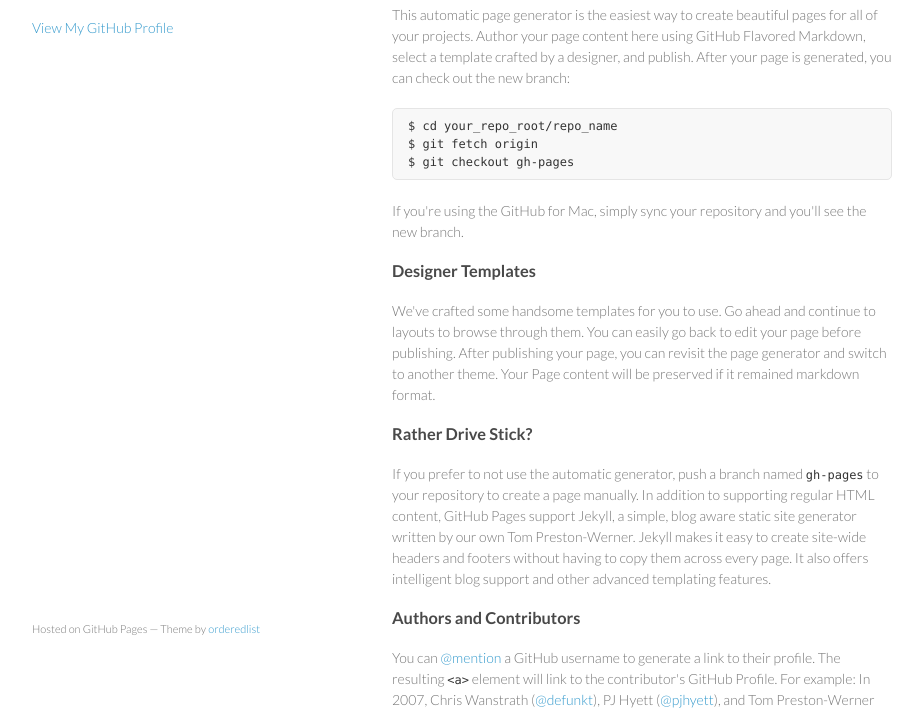
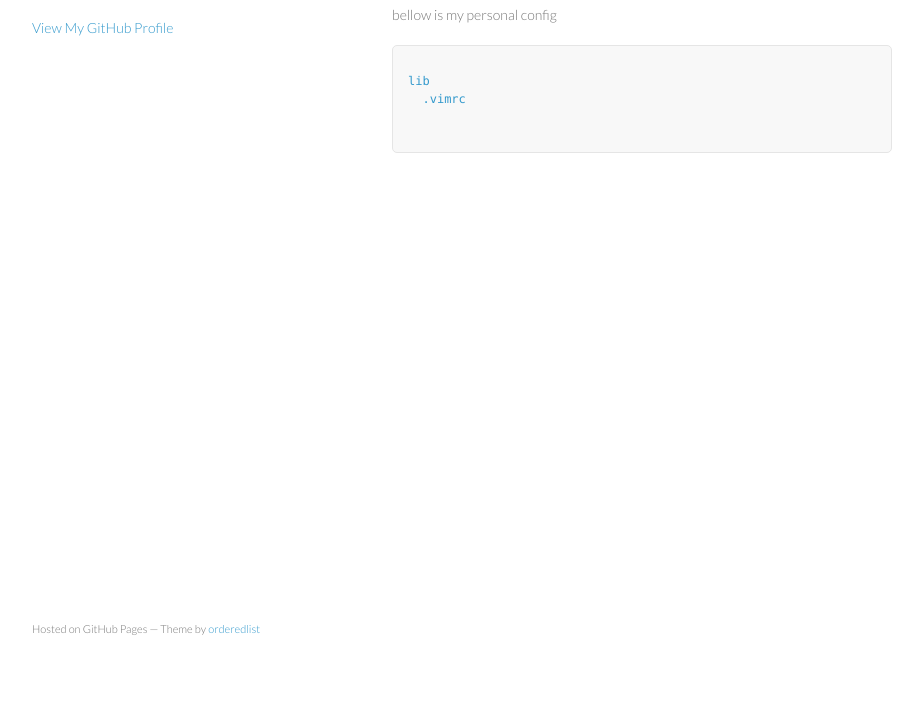
Before and after one commit to tanna88/tannauit.github.io, a plain HTML site: page index.html in a window 1280 px wide. Shown: the part 92-802 px from the top of the page, without its empty margins (178-1101 px from the left). Drawn offline with Linux system fonts and the light colour scheme.

Commit message:
[f] add my vimrc

```diff
--- a/index.html
+++ b/index.html
@@ -18,42 +18,23 @@
         <h1>Tannauit</h1>
         <p></p>
 
-
         <p class="view"><a href="https://github.com/tannauit">View My GitHub Profile</a></p>
 
       </header>
       <section>
         <h3>
-<a name="welcome-to-github-pages" class="anchor" href="#welcome-to-github-pages"><span class="octicon octicon-link"></span></a>Welcome to GitHub Pages.</h3>
+          <a name="welcome-to-github-pages" class="anchor" href="#welcome-to-github-pages"><span class="octicon octicon-link"></span></a>Welcome to GitHub Pages.
+        </h3>
+        <p>
+          bellow is my personal config
+        </p>
+        <pre>
+          <code>
+<a href='/lib'>lib</a>
+  <a href='/lib/vimrc'>.vimrc</a>
+          </code>
+        </pre>
 
-<p>This automatic page generator is the easiest way to create beautiful pages for all of your projects. Author your page content here using GitHub Flavored Markdown, select a template crafted by a designer, and publish. After your page is generated, you can check out the new branch:</p>
-
-<pre><code>$ cd your_repo_root/repo_name
-$ git fetch origin
-$ git checkout gh-pages
-</code></pre>
-
-<p>If you're using the GitHub for Mac, simply sync your repository and you'll see the new branch.</p>
-
-<h3>
-<a name="designer-templates" class="anchor" href="#designer-templates"><span class="octicon octicon-link"></span></a>Designer Templates</h3>
-
-<p>We've crafted some handsome templates for you to use. Go ahead and continue to layouts to browse through them. You can easily go back to edit your page before publishing. After publishing your page, you can revisit the page generator and switch to another theme. Your Page content will be preserved if it remained markdown format.</p>
-
-<h3>
-<a name="rather-drive-stick" class="anchor" href="#rather-drive-stick"><span class="octicon octicon-link"></span></a>Rather Drive Stick?</h3>
-
-<p>If you prefer to not use the automatic generator, push a branch named <code>gh-pages</code> to your repository to create a page manually. In addition to supporting regular HTML content, GitHub Pages support Jekyll, a simple, blog aware static site generator written by our own Tom Preston-Werner. Jekyll makes it easy to create site-wide headers and footers without having to copy them across every page. It also offers intelligent blog support and other advanced templating features.</p>
-
-<h3>
-<a name="authors-and-contributors" class="anchor" href="#authors-and-contributors"><span class="octicon octicon-link"></span></a>Authors and Contributors</h3>
-
-<p>You can <a href="https://github.com/blog/821" class="user-mention">@mention</a> a GitHub username to generate a link to their profile. The resulting <code>&lt;a&gt;</code> element will link to the contributor's GitHub Profile. For example: In 2007, Chris Wanstrath (<a href="https://github.com/defunkt" class="user-mention">@defunkt</a>), PJ Hyett (<a href="https://github.com/pjhyett" class="user-mention">@pjhyett</a>), and Tom Preston-Werner (<a href="https://github.com/mojombo" class="user-mention">@mojombo</a>) founded GitHub.</p>
-
-<h3>
-<a name="support-or-contact" class="anchor" href="#support-or-contact"><span class="octicon octicon-link"></span></a>Support or Contact</h3>
-
-<p>Having trouble with Pages? Check out the documentation at <a href="http://help.github.com/pages">http://help.github.com/pages</a> or contact <a href="mailto:support@github.com">support@github.com</a> and we’ll help you sort it out.</p>
       </section>
       <footer>
         <p><small>Hosted on GitHub Pages &mdash; Theme by <a href="https://github.com/orderedlist">orderedlist</a></small></p>
```
Also changed, not shown: 1 other file.
